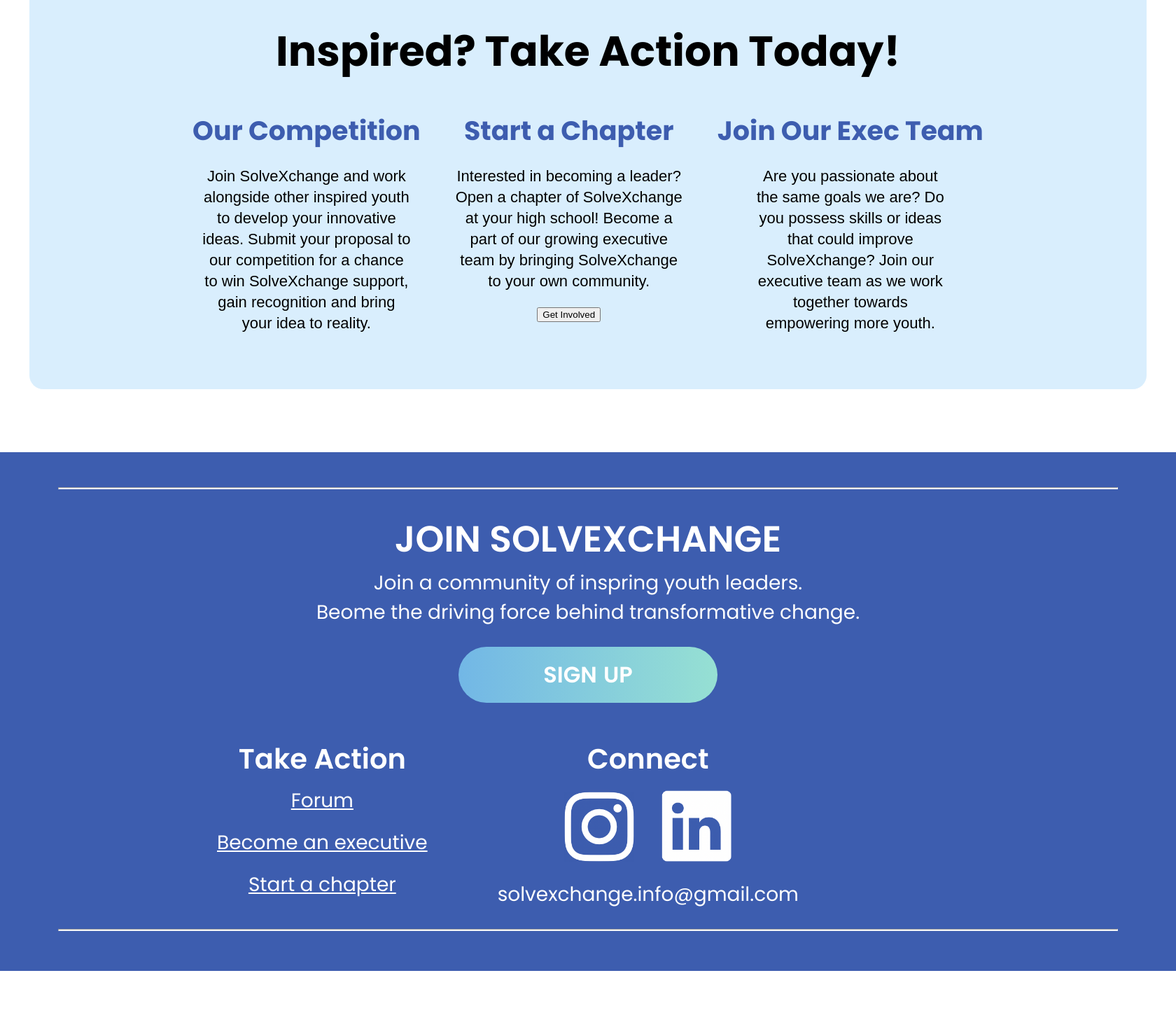
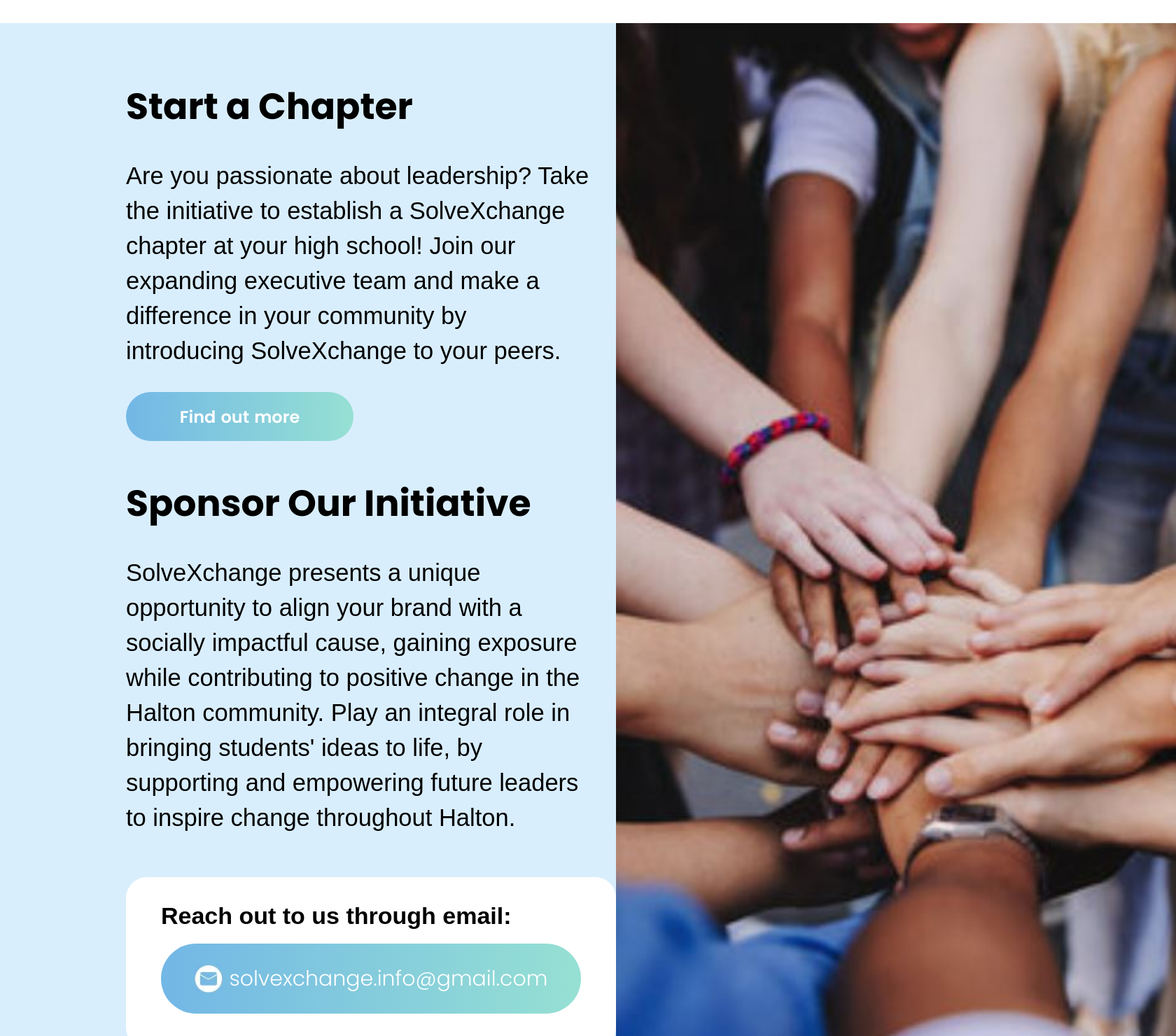
Before and after one commit to yih0nk/Solve-XChange-Website, a Flask app: page /getinvolved in a window 1680 px wide. Shown: the part 2520-4000 px from the top of the page at 70% size. Before the commit the page ends 3907 px from the top, so only its background shows below. Run offline with Flask 3, Linux system fonts and the light colour scheme.

Commit message:
Adding second-wrapper part

```diff
--- a/static/css/getinvolved.css
+++ b/static/css/getinvolved.css
@@ -24,10 +24,10 @@
 }
 
 #ways-extra-info{
-    width: 90%;
     display: flex;
     align-items: top;
     justify-content: space-between;
+    text-align: center;
 }
 
 #ways-extra-format1{
@@ -64,7 +64,8 @@
     color: black;
     font-size: 25px;
     line-height: 48px;
-    margin-left: 200px;
+    width: 80%;
+    margin: auto;
 }
 
 .ways-img{
@@ -221,7 +222,7 @@
     width:325px;
     height:70px;
     padding:8px;
-    margin-bottom: 25px;
+    margin-bottom: 50px;
     font-family: "Poppins", sans-serif;
     font-size:24px;
     font-weight: 600;
@@ -291,6 +292,82 @@
 .curved {
     background-color: rgb(114,183,230);
     color: blue;
+}
+
+#second-wrapper{
+    color: black;
+    position: relative;
+    margin-top: 80px;
+    background-color: rgb(217, 238, 253);
+    width: 100%;
+    display:flex;
+    justify-content:space-between;
+    padding: 0px;
+}
+
+#second-wrapper-left{
+    margin-left: 180px;
+    margin-top:80px;
+}
+
+#second-wrapper-right{
+    margin: 0px;
+}
+
+.second-wrapper-subtitle{
+    color: black;
+    font-size: 52px;
+    font-weight: 700;
+}
+
+.second-wrapper-subtext{
+    color: black;
+    font-size: 34.5px;
+    font-weight: 300;
+    font-family: "Source Sans Pro", sans-serif;
+    line-height: 50px;
+}
+
+#second-wrapper-bottom-block{
+    background-color: white;
+    border-radius: 30px;
+    margin-top: 60px;
+    padding-left: 50px;
+    padding-top: 30px;
+    padding-right: 50px;
+    padding-bottom: 30px;
+}
+
+#second-wrapper-email{
+    color: black;
+    font-size: 34px;
+    font-weight: 600;
+    font-family: "Source Sans Pro", sans-serif;
+    line-height: 50px;
+}
+
+#email-button{
+    border-radius: 50px;
+    border: 0;
+    color: white;
+    width:600px;
+    height:100px;
+    padding:8px;
+    font-family: "Poppins", sans-serif;
+    font-size:30px;
+    font-weight: 300;
+    word-spacing: 1.5px;
+    background: rgb(114,183,230);
+    text-align:center;
+    background: linear-gradient(90deg, rgba(114,183,230,1) 0%, rgba(150,224,211,1) 100%);
+    margin-top: 15px;
+    margin-bottom: 20px;
+    cursor: pointer;
+}
+
+button > img,
+button > span {
+  vertical-align: middle;
 }
 
 #join-wrapper{
--- a/templates/getinvolved.html
+++ b/templates/getinvolved.html
@@ -70,6 +70,33 @@
 </section>
 
 
+<section id="second-wrapper">
+    <div id="second-wrapper-left">
+        <div>
+            <label class="second-wrapper-subtitle">Start a Chapter</label>
+        </div>
+        <div class="second-wrapper-subtext">
+            <p>Are you passionate about leadership? Take<br>the initiative to establish a SolveXchange<br>chapter at your high school! Join our<br>expanding executive team and make a<br>difference in your community by<br>introducing SolveXchange to your peers.</p>
+        </div>
+        <button id="findoutmore-button" type="button">Find out more</button>
+        <div>
+            <label class="second-wrapper-subtitle">Sponsor Our Initiative</label>
+        </div>
+        <div class="second-wrapper-subtext">
+            <p>SolveXchange presents a unique<br>opportunity to align your brand with a<br>socially impactful cause, gaining exposure<br>while contributing to positive change in the<br>Halton community. Play an integral role in<br>bringing students' ideas to life, by<br>supporting and empowering future leaders<br>to inspire change throughout Halton.</p>
+        </div>
+        <div id="second-wrapper-bottom-block">
+            <div>
+                <label id="second-wrapper-email">Reach out to us through email:</label>
+            </div>
+            <a href="mailto:solvexchange.info@gmail.com"><button id="email-button" type="button"><img src="{{ url_for('static', filename='images/email-button.jpg') }}" width="40"> <span>solvexchange.info@gmail.com</span></button></a>
+        </div>
+    </div>
+    <div id="second-wrapper-right">
+        <img src="{{ url_for('static', filename='images/hands-together.jpg') }}" width="800">
+    </div>
+</section>
+
 
 <section id="extra-wrapper">
     <div class="extra-title-div">
```
Also changed, not shown: static/images/email-button.jpg (added), static/images/hands-together.JPG (added).
